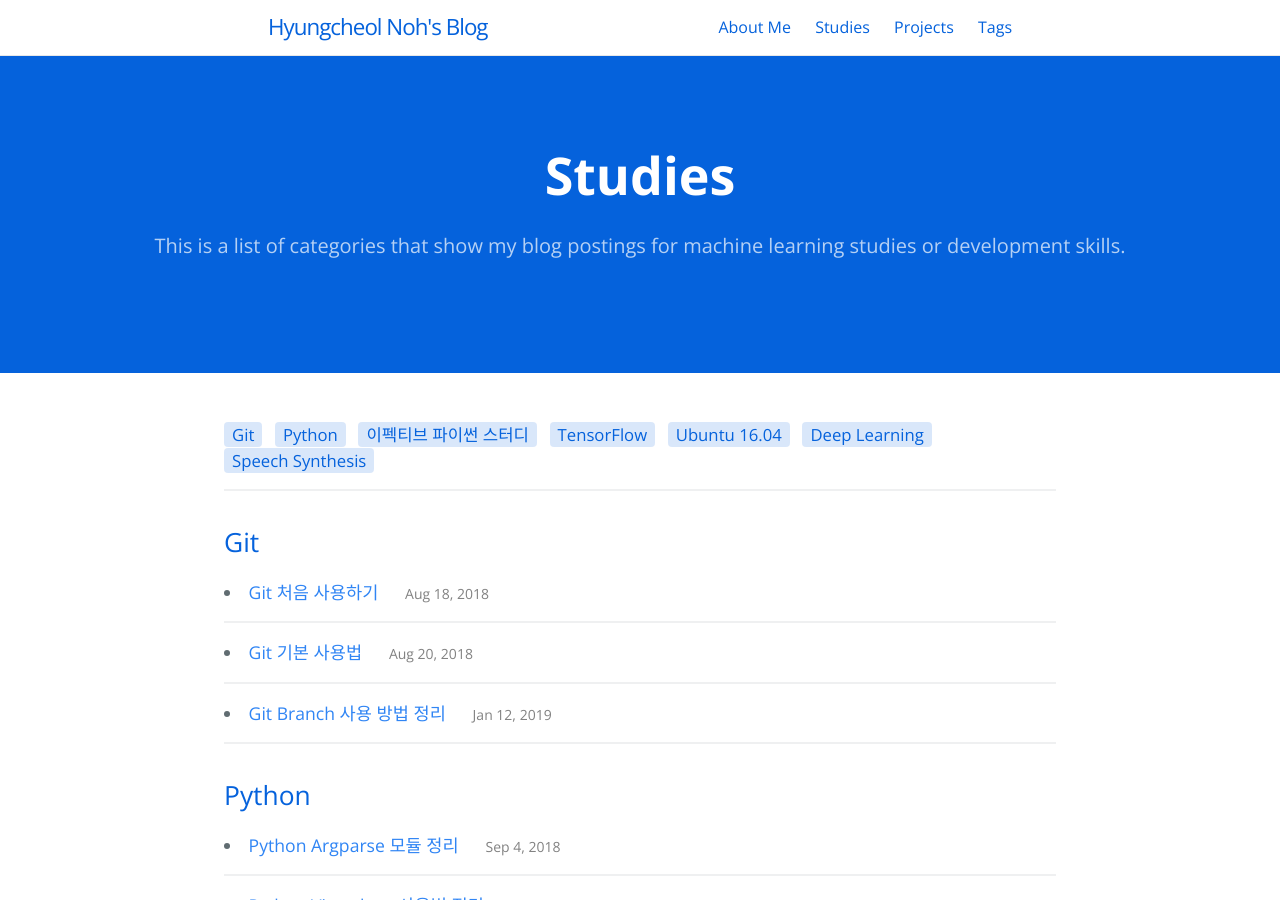
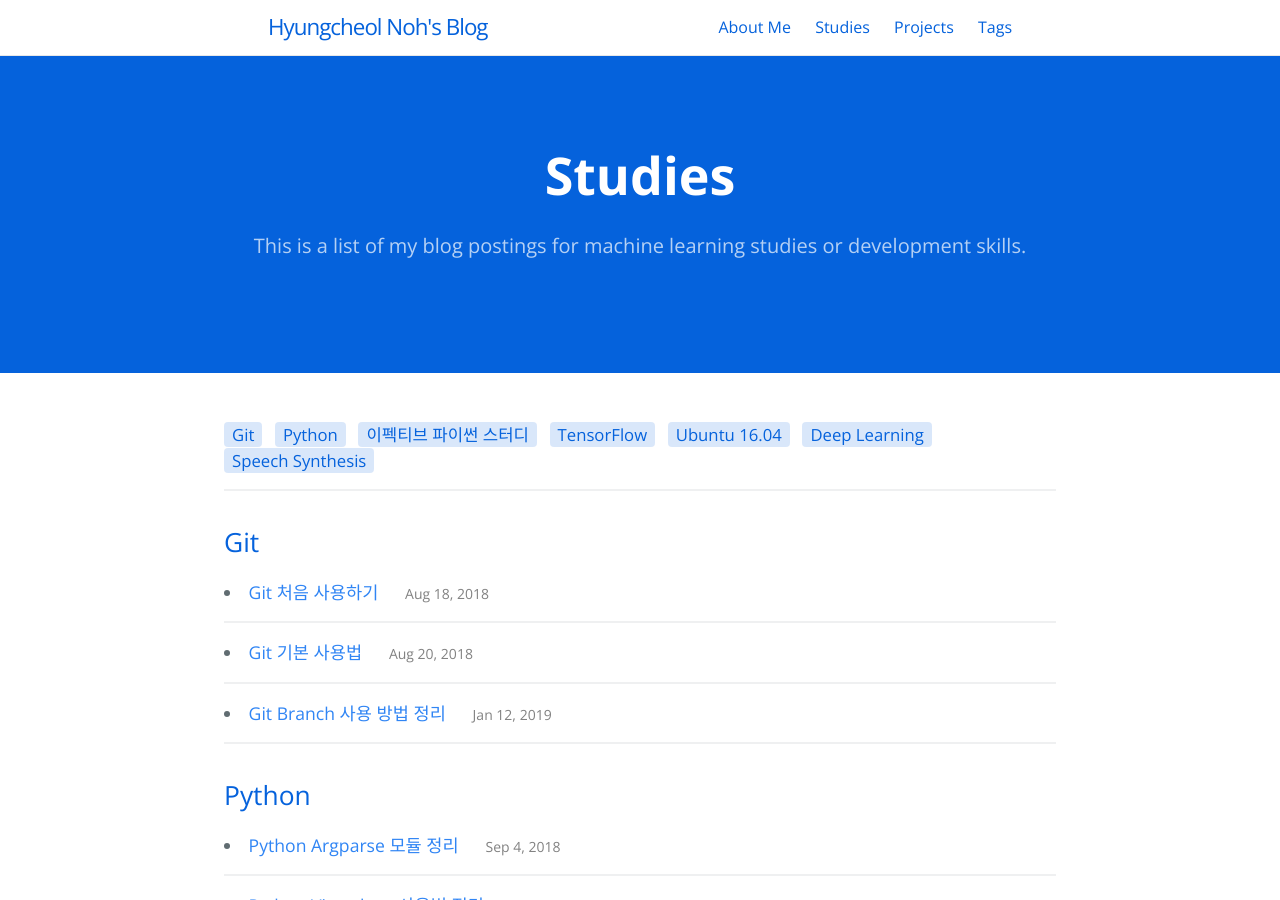
Before and after one commit to hcnoh/hcnoh.github.io, a Jekyll site: the page built from studies.md, in a window 1280 px wide and 900 px high. Built offline with Jekyll 4.4.1, drawn with Linux system fonts in a browser that asks for light colours.

Commit message:
Update studies.md

```diff
--- a/studies.md
+++ b/studies.md
@@ -1,6 +1,6 @@
 ---
 layout: studies
 title: Studies
-tagline: This is a list of categories that show my blog postings for machine learning studies or development skills.
+tagline: This is a list of my blog postings for machine learning studies or development skills.
 permalink: /studies
 ---
```
